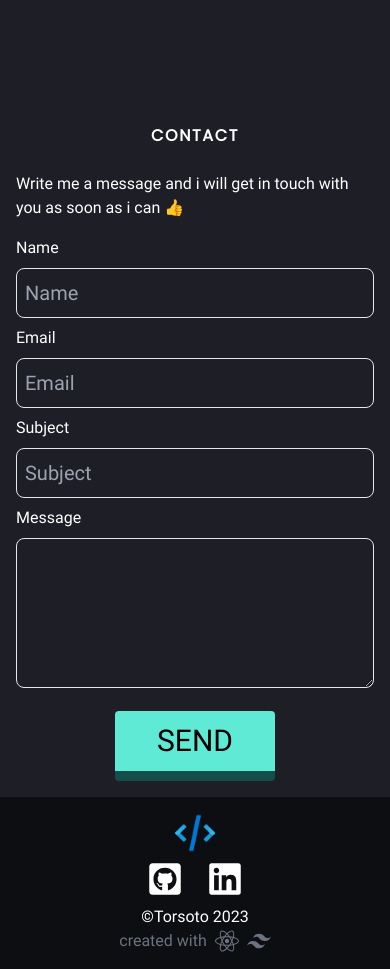
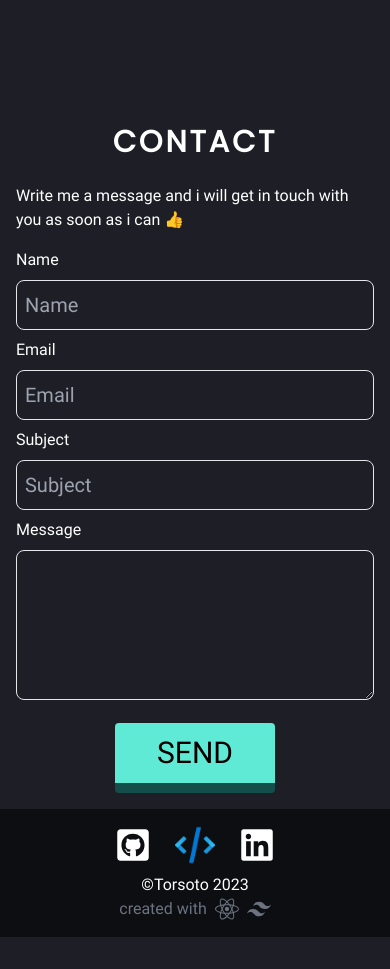
Before and after one commit to Torsoto/Portfolio, a React (Create React App) app: page / in a window 390 px wide. Shown: the part 3360-4329 px from the top of the page. After the commit the page ends 4297 px from the top, so only its background shows below. Built offline with nearby package versions, Linux system fonts and the light colour scheme.

Commit message:
removed i18n and few changes

```diff
--- a/package.json
+++ b/package.json
@@ -7,10 +7,8 @@
     "@testing-library/jest-dom": "^5.16.5",
     "@testing-library/react": "^13.4.0",
     "@testing-library/user-event": "^13.5.0",
-    "i18next": "^22.4.10",
     "react": "^18.2.0",
     "react-dom": "^18.2.0",
-    "react-i18next": "^12.1.5",
     "react-icons": "^4.7.1",
     "react-scripts": "5.0.1",
     "react-scroll": "^1.8.9",
--- a/src/components/Contact.jsx
+++ b/src/components/Contact.jsx
@@ -5,7 +5,7 @@ const Contact = () => {
       id="contact"
       className="lg:p-8 p-4 bg-[#1d1e26]  grid grid-row-3 w-full"
     >
-      <h1 className="sm:text-2xl font-bold text-white lg:text-4xl font-Poppins  text-center bg-[#1d1e26] tracking-widest">
+      <h1 className="text-3xl font-bold text-white lg:text-4xl font-Poppins  text-center bg-[#1d1e26] tracking-widest">
         CONTACT
       </h1>
       <div className="grid text-white grid-col-3 bg-[#1d1e26] place-content-center">
--- a/src/components/Footer.jsx
+++ b/src/components/Footer.jsx
@@ -5,15 +5,7 @@ import logo from "../components/images/favicon.png";
 
 const Footer = () => {
   return (
-    <div className="w-full bg-[#0d0e11] py-4 px-4 mx-auto flex flex-col items-center justify-center text-white">
-      <div className="flex items-center justify-center gap-2 bg-[#0d0e11]">
-        <img
-          src={logo}
-          alt="Profile Logo"
-          width={40}
-          className="bg-[#0d0e11]"
-        />
-      </div>
+    <div className="w-full bg-[#0d0e11] pb-4 pt-2 px-4 mx-auto flex flex-col items-center justify-center text-white">
       <div className="flex items-center justify-center gap-6 mt-2 bg-[#0d0e11]">
         <a
           href="https://github.com/Torsoto"
@@ -26,6 +18,14 @@ const Footer = () => {
             className="bg-[#0d0e11] hover:scale-125 transition-all duration-300 ease-in-out"
           />
         </a>
+        <div className="flex items-center justify-center gap-2 bg-[#0d0e11]">
+          <img
+            src={logo}
+            alt="Profile Logo"
+            width={40}
+            className="bg-[#0d0e11]"
+          />
+        </div>
         <a
           href="https://www.linkedin.com/in/tolga-topal-6171ab262/"
           target={"_blank"}
--- a/src/i18n.js
+++ /dev/null
@@ -1,18 +0,0 @@
-import i18n from "i18next";
-import { initReactI18next } from "react-i18next";
-
-i18n
-  // pass the i18n instance to react-i18next.
-  .use(initReactI18next)
-  // init i18next
-  // for all options read: https://www.i18next.com/overview/configuration-options
-  .init({
-    fallbackLng: "en",
-    debug: true,
-
-    interpolation: {
-      escapeValue: false, // not needed for react as it escapes by default
-    },
-  });
-
-export default i18n;
--- a/src/index.js
+++ b/src/index.js
@@ -2,9 +2,6 @@ import React from "react";
 import ReactDOM from "react-dom/client";
 import "./index.css";
 import App from "./App";
-
-// import i18n (needs to be bundled ;))
-import "./i18n";
 
 const root = ReactDOM.createRoot(document.getElementById("root"));
 root.render(
```
Also changed, not shown: 1 other file (tests, documents, lock files or other folders).
